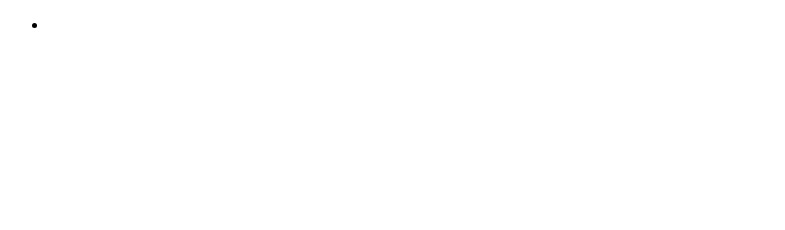
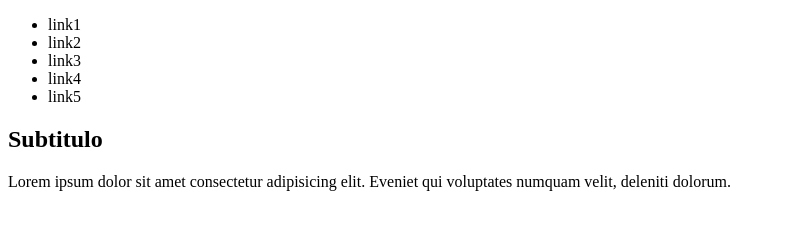
Before and after one commit to andresliev1/clase-github, a plain HTML site: page index.html in a window 1280 px wide. Shown: the whole page, without its empty margins (0-785 px from the left). Drawn offline with Linux system fonts and the light colour scheme.

Commit message:
cree la primera section

```diff
--- a/index.html
+++ b/index.html
@@ -10,9 +10,23 @@
     <header>
       <nav>
         <ul>
-          <li></li>
+          <li><a href="#"></a>link1</li>
+          <li><a href="#"></a>link2</li>
+          <li><a href="#"></a>link3</li>
+          <li><a href="#"></a>link4</li>
+          <li><a href="#"></a>link5</li>
         </ul>
       </nav>
     </header>
+    <section>
+      <article>
+        <h2>Subtitulo</h2>
+        <p>
+          Lorem ipsum dolor sit amet consectetur adipisicing elit. Eveniet qui
+          voluptates numquam velit, deleniti dolorum.
+        </p>
+        <img src="" alt="" />
+      </article>
+    </section>
   </body>
 </html>
```
